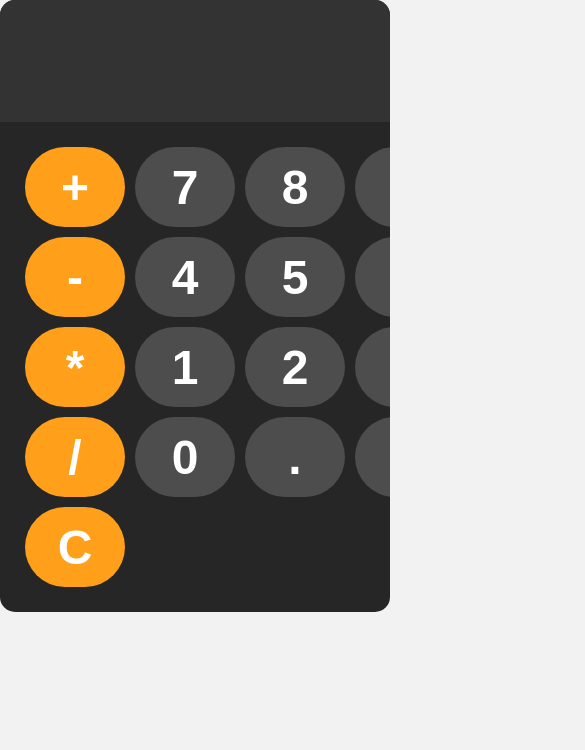
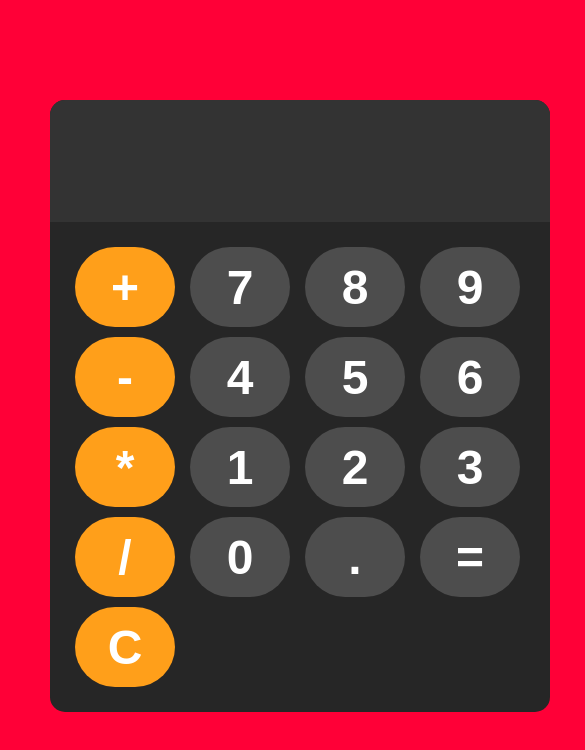
Before and after one commit to AvuraJustice/Javura-calculator, a plain HTML site: page index.html in a window 390 px wide. Shown: the whole page, 585 px wide, since content can reach past the window. Drawn offline with Linux system fonts and the light colour scheme.

Commit message:
Implement responsive design for calculator layout
Added media query for responsive design on small screens.

```diff
--- a/style.css
+++ b/style.css
@@ -5,6 +5,17 @@ body{
     align-items: center;
     height: 100%;
     background: hsl(0, 0%, 95%);
+
+}
+@media screen and (max-width: 600px) {
+    body{
+        background-color: rgb(255, 0, 55);
+        width: 600px;
+        margin-top: 100px;
+    }
+    .calculator{
+       width: 500px;
+    }
 
 }
 .calculator{
```
